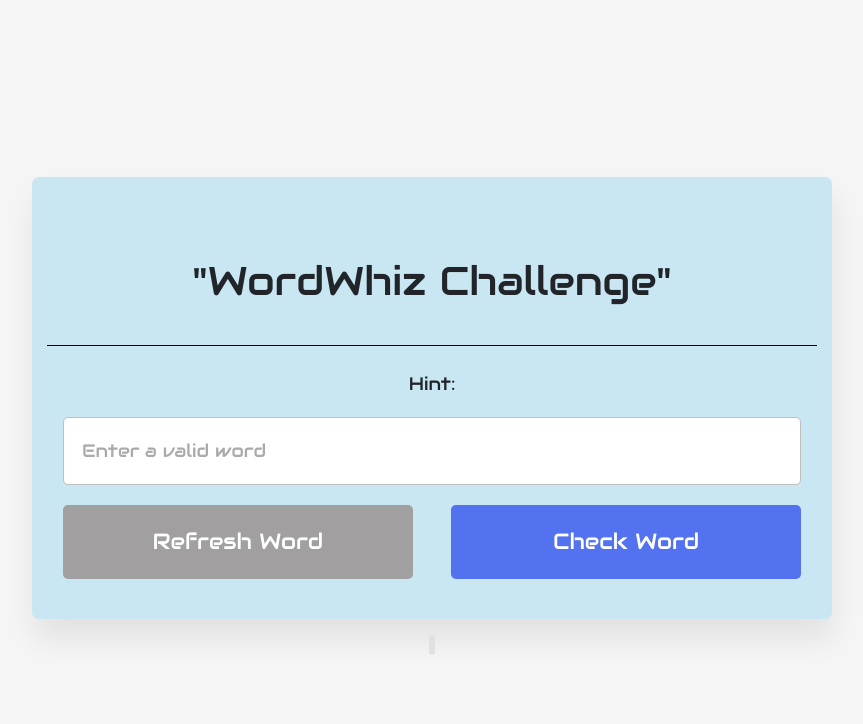
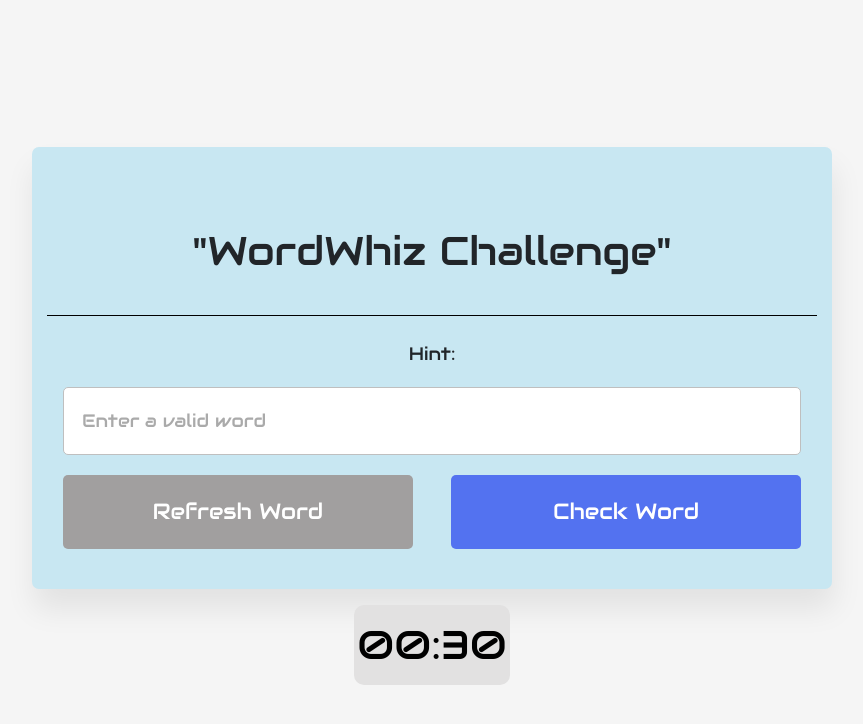
Before and after one commit to NeNeZoRr/MiniProject1, a website: page main.html in a window 1280 px wide. Shown: the whole page, without its empty margins (208-1071 px from the left). Drawn offline with nearby package versions, Linux system fonts and the light colour scheme.

Commit message:
Update #3 	modified:   main.html

```diff
--- a/main.html
+++ b/main.html
@@ -29,8 +29,7 @@
         </div>
     </div>
     <div>
-
-        <div id="timer"></div>
+    <div id="timer">00:30</div>
     </div>
     <script src="https://code.jquery.com/jquery-3.4.1.min.js"
         integrity="sha256-CSXorXvZcTkaix6Yvo6HppcZGetbYMGWSFlBw8HfCJo=" crossorigin="anonymous"></script>
```
